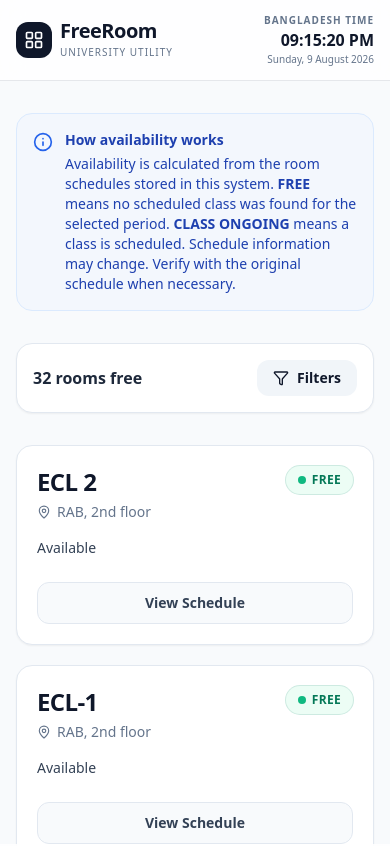
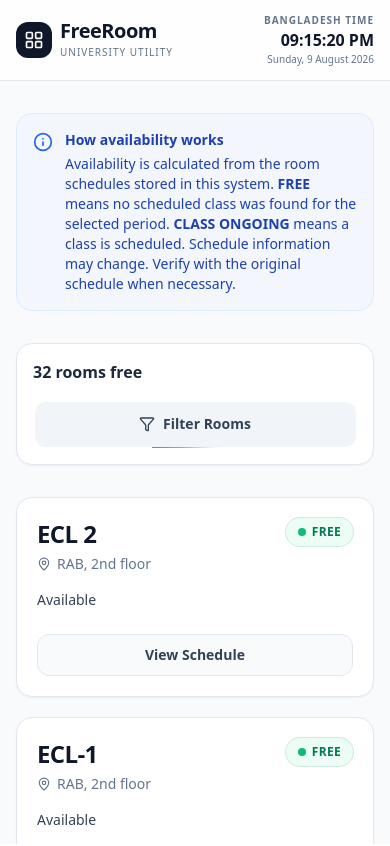
Before and after one commit to bhittu21/freeroom, a Next.js app: page / in a window 390 px wide. Shown: the top 846 px of the page. Built offline with nearby package versions, Linux system fonts and the light colour scheme.

Commit message:
Added Filter Button Eye-Catchy Effect

```diff
--- a/app/globals.css
+++ b/app/globals.css
@@ -24,3 +24,57 @@ body {
     scrollbar-width: none;  /* Firefox */
   }
 }
+
+@keyframes border-spin {
+  100% {
+    transform: rotate(360deg);
+  }
+}
+
+.animated-filter-border {
+  position: relative;
+  overflow: hidden;
+  z-index: 0;
+  border-radius: 0.75rem; /* rounded-xl */
+}
+
+.animated-filter-border::before {
+  content: '';
+  position: absolute;
+  top: -50%;
+  left: -50%;
+  width: 200%;
+  height: 200%;
+  background: conic-gradient(transparent, transparent, transparent, #3b82f6);
+  animation: border-spin 4s linear infinite;
+  z-index: -2;
+}
+
+.animated-filter-border::after {
+  content: '';
+  position: absolute;
+  inset: 1.5px;
+  background: #f1f5f9; /* slate-100 */
+  border-radius: calc(0.75rem - 1.5px);
+  z-index: -1;
+  transition: background-color 0.2s;
+}
+
+/* Hover state for the button */
+.animated-filter-border:hover::after {
+  background: #e2e8f0; /* slate-200 */
+}
+
+/* Stop animation when panel is open */
+.animated-filter-border.animation-paused::before {
+  animation: none;
+  background: #cbd5e1; /* slate-300 static border */
+}
+
+/* Respect reduced motion */
+@media (prefers-reduced-motion: reduce) {
+  .animated-filter-border::before {
+    animation: none;
+    background: #cbd5e1;
+  }
+}
--- a/components/RoomGrid.tsx
+++ b/components/RoomGrid.tsx
@@ -83,19 +83,32 @@ export default function RoomGrid({ rooms, buildings, floors }: RoomGridProps) {
 
   const availableCount = roomsWithStatus.filter(r => r.availability.status === 'free').length;
 
+  const activeFiltersCount =
+    (building !== 'All' ? 1 : 0) +
+    (floor !== 'All' ? 1 : 0) +
+    (timeMode !== 'Now' ? 1 : 0);
+
   return (
     <div className="flex flex-col lg:flex-row gap-8 items-start">
       {/* Mobile filter toggle */}
-      <div className="w-full lg:hidden flex justify-between items-center bg-white p-4 rounded-2xl border border-slate-200 shadow-sm">
-        <div className="font-semibold text-slate-800">
-          {availableCount} rooms free
+      <div className="w-full lg:hidden flex flex-col gap-4 bg-white p-4 rounded-2xl border border-slate-200 shadow-sm">
+        <div className="flex justify-between items-center">
+          <div className="font-semibold text-slate-800">
+            {availableCount} rooms free
+          </div>
         </div>
+
         <button
           onClick={() => setIsMobileFiltersOpen(true)}
-          className="flex items-center gap-2 bg-slate-100 px-4 py-2 rounded-xl text-sm font-semibold hover:bg-slate-200 transition-colors"
+          className={`animated-filter-border flex items-center justify-center gap-2 w-full h-12 text-sm font-semibold text-slate-700 ${isMobileFiltersOpen ? 'animation-paused' : ''}`}
         >
-          <Filter className="w-4 h-4" />
-          Filters
+          <Filter className="w-4 h-4 z-10" />
+          <span className="z-10">Filter Rooms</span>
+          {activeFiltersCount > 0 && (
+            <span className="z-10 ml-1 flex items-center justify-center w-5 h-5 bg-slate-900 text-white rounded-full text-[10px] font-bold">
+              {activeFiltersCount}
+            </span>
+          )}
         </button>
       </div>
 
```
